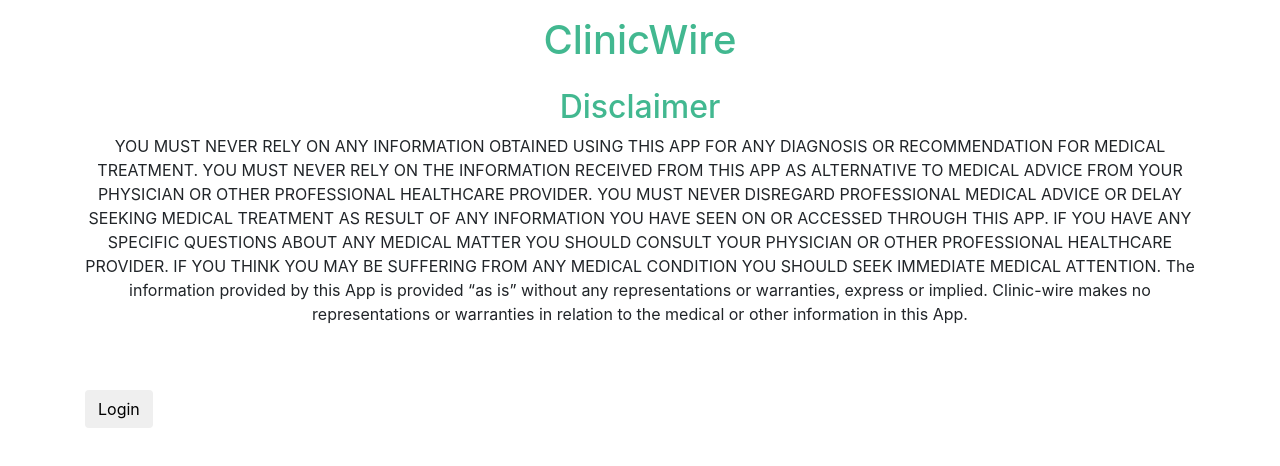
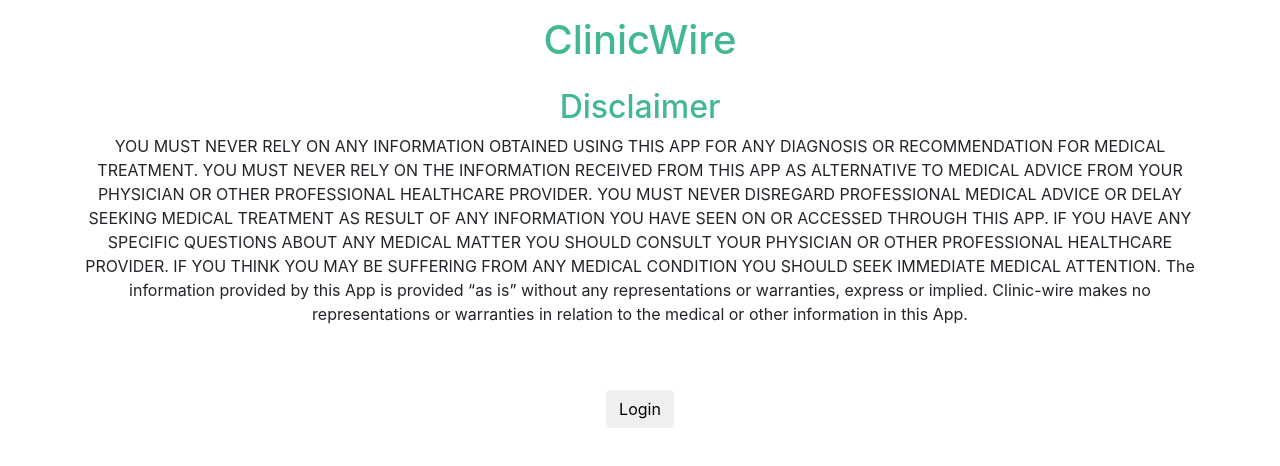
Before and after one commit to kreid333/clinic-wire, a React (Create React App) app in the folder client/: page /disclaimer in a window 1280 px wide. Shown: the top 466 px of the page. Built offline with nearby package versions, Linux system fonts and the light colour scheme.

Commit message:
Disclaimer button(login) fixed position center

```diff
--- /dev/null
+++ b/client/src/pages/Disclaimer/Disclaimer.css
@@ -0,0 +1,3 @@
+#returnBtn {
+	align-content: center;
+}
--- a/client/src/pages/Disclaimer/Disclaimer.jsx
+++ b/client/src/pages/Disclaimer/Disclaimer.jsx
@@ -32,11 +32,13 @@
           <br />
           <br />
           <p>
-              <Link to="login">
-                  <button class="btn" id="returnBtn">
+             <div className="text-center">
+               <Link to="login">
+                  <button className="btn " id="returnBtn">
                       Login
                   </button>
               </Link>
+              </div>
           </p>
         </div>
       </div>
```
